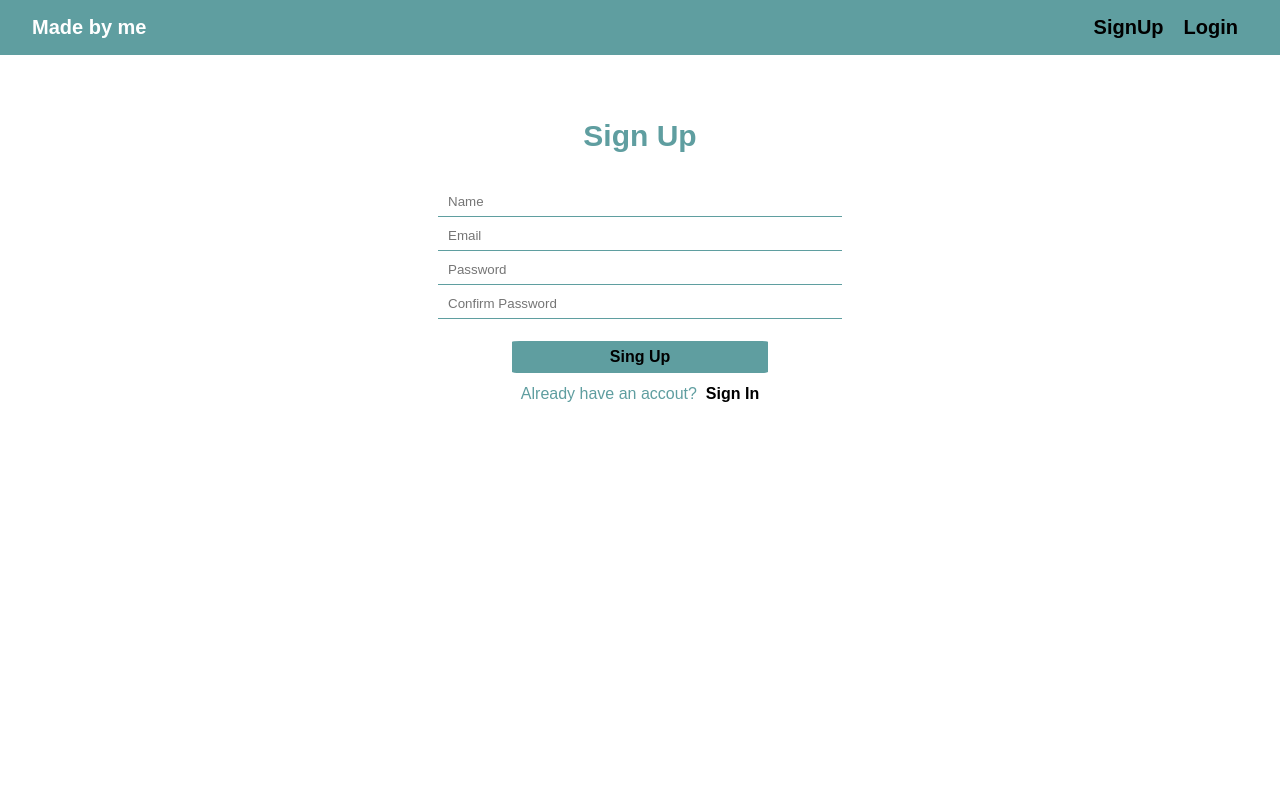
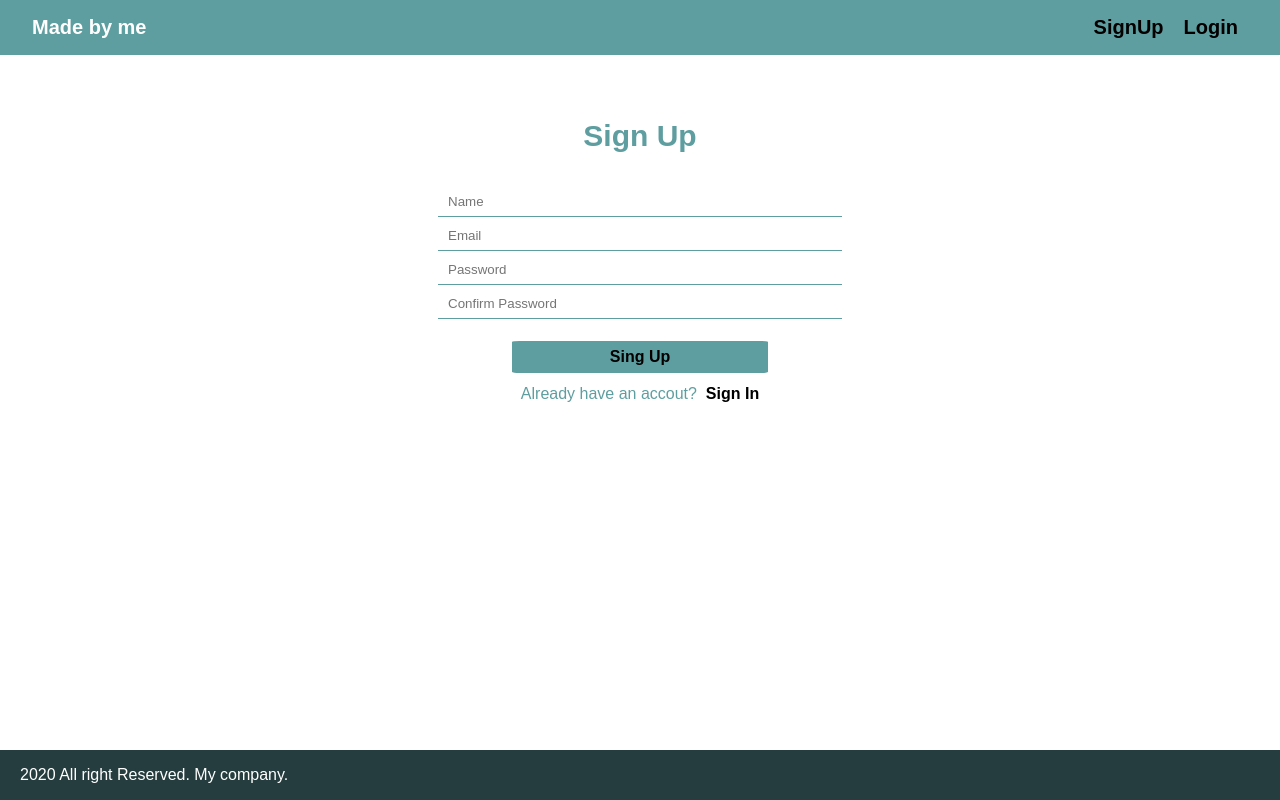
Before and after one commit to stepanchaparyan/MERN-favorites, a React (Create React App) app in the folder client/: page /register in a window 1280 px wide. Built offline with nearby package versions, Linux system fonts and the light colour scheme.

Commit message:
Added Footer

```diff
--- a/client/src/App.js
+++ b/client/src/App.js
@@ -1,9 +1,10 @@
 import React from 'react';
 import { BrowserRouter as Router, Route, Switch } from 'react-router-dom';
-import Navbar from './components/layouts/Navbar';
-import Home from './components/pages/Home';
-import Register from './components/pages/Register';
-import Login from './components/pages/Login';
+import Navbar from './components/layouts/Navbar/Navbar';
+import Footer from './components/layouts/Footer/Footer';
+import Home from './components/pages/Home/Home';
+import Register from './components/pages/Register/Register';
+import Login from './components/pages/Login/Login';
 import AuthState from './context/authContext/AuthState';
 import setAuthToken from './utils/setAuthToken';
 import PrivateRoute from './components/routing/PrivateRoute';
@@ -23,6 +24,7 @@ const App = () => {
             <Route exact path='/register' component={Register} />
             <Route exact path='/login' component={Login} />
           </Switch>
+          <Footer />
         </div>
       </Router>
     </AuthState>
--- /dev/null
+++ b/client/src/components/layouts/Footer/Footer.js
@@ -0,0 +1,12 @@
+import React from 'react';
+import { Container } from './FooterStyled';
+
+const Footer = () => {
+  return (
+    <Container>
+      {new Date().getFullYear()} All right Reserved. My company.
+    </Container>
+  );
+};
+
+export default Footer;
--- /dev/null
+++ b/client/src/components/layouts/Footer/FooterStyled.js
@@ -0,0 +1,13 @@
+import styled from 'styled-components';
+
+export const Container = styled.footer`
+  display: flex;
+  align-items: center;
+  position: absolute;
+  background: #253d3e;
+  color: white;
+  height: 50px;
+  bottom: 0;
+  width: calc(100% - 20px);
+  padding-left: 20px;
+`;
--- a/client/src/components/layouts/Navbar.js
+++ b/client/src/components/layouts/Navbar/Navbar.js
@@ -1,6 +1,6 @@
 import React, { useContext } from 'react';
 import { Link } from 'react-router-dom';
-import AuthContext from '../../context/authContext/authContext';
+import AuthContext from '../../../context/authContext/authContext';
 import { Container, Logo, AuthLinks, GuestLinks, UserName, Logout } from './NavbarStyled';
 
 const Navbar = () => {
--- a/client/src/components/pages/Home.js
+++ b/client/src/components/pages/Home/Home.js
@@ -1,5 +1,5 @@
 import React, { useContext, useEffect } from 'react';
-import AuthContext from '../../context/authContext/authContext';
+import AuthContext from '../../../context/authContext/authContext';
 import { Container } from './HomeStyled';
 
 const Home = () => {
--- a/client/src/components/pages/Register.js
+++ b/client/src/components/pages/Login/Login.js
@@ -1,6 +1,6 @@
-import React, { useContext, useState, useEffect } from 'react';
+import React, { useState, useContext, useEffect } from 'react';
 import { Link } from 'react-router-dom';
-import AuthContext from '../../context/authContext/authContext';
+import AuthContext from '../../../context/authContext/authContext';
 import {
   Container,
   Title,
@@ -9,55 +9,47 @@ import {
   Errors,
   QuestionText,
   ErrorButton
-} from './RegisterStyled';
+} from './LoginStyled';
 
-const Register = props => {
-  const { register, isAuthencated, error, clearErrors, setError } = useContext(
-    AuthContext
-  );
+const Login = props => {
+  const { login, isAuthencated, error, clearErrors } = useContext(AuthContext);
   useEffect(() => {
     if (isAuthencated) {
       props.history.push('/');
+      clearErrors();
+    } else {
+      clearErrors();
     }
   }, [isAuthencated, props.history]);
 
   const [user, setUser] = useState({
-    name: '',
     email: '',
-    password: '',
-    password2: ''
+    password: ''
   });
-  const { name, email, password, password2 } = user;
+  const { email, password } = user;
+
   const onchange = e => {
-    setUser({ ...user, [e.target.name]: e.target.value });
+    setUser({
+      ...user,
+      [e.target.name]: e.target.value
+    });
     if (error !== null) {
       clearErrors();
     }
   };
   const onsubmit = e => {
     e.preventDefault();
-    if (password !== password2) {
-      setError('Password does not match');
-    } else {
-      register({
-        name,
-        email,
-        password
-      });
-    }
+    login({
+      email,
+      password
+    });
+    clearErrors();
   };
+
   return (
     <Container>
-      <Title>Sign Up</Title>
+      <Title>Login</Title>
       <Form onSubmit={onsubmit}>
-        <Input
-          type='text'
-          name='name'
-          placeholder='Name'
-          value={name}
-          onChange={onchange}
-          required
-        />
         <Input
           type='email'
           name='email'
@@ -74,15 +66,7 @@ const Register = props => {
           onChange={onchange}
           required
         />
-        <Input
-          type='password'
-          name='password2'
-          placeholder='Confirm Password'
-          value={password2}
-          onChange={onchange}
-          required
-        />
-        <Input type='submit' value='Sing Up' />
+        <Input type='submit' value='Login' />
       </Form>
       {error !== null && (
         <Errors>
@@ -104,10 +88,9 @@ const Register = props => {
         </Errors>
       )}
       <QuestionText>
-        Already have an accout? &nbsp;<Link to='/login'>Sign In</Link>
+        Dont' have an accout? &nbsp;<Link to='/register'>Sign Up</Link>
       </QuestionText>
     </Container>
   );
 };
-
-export default Register;
+export default Login;
--- a/client/src/components/pages/Login.js
+++ b/client/src/components/pages/Register/Register.js
@@ -1,6 +1,6 @@
-import React, { useState, useContext, useEffect } from 'react';
+import React, { useContext, useState, useEffect } from 'react';
 import { Link } from 'react-router-dom';
-import AuthContext from '../../context/authContext/authContext';
+import AuthContext from '../../../context/authContext/authContext';
 import {
   Container,
   Title,
@@ -9,47 +9,55 @@ import {
   Errors,
   QuestionText,
   ErrorButton
-} from './LoginStyled';
+} from './RegisterStyled';
 
-const Login = props => {
-  const { login, isAuthencated, error, clearErrors } = useContext(AuthContext);
+const Register = props => {
+  const { register, isAuthencated, error, clearErrors, setError } = useContext(
+    AuthContext
+  );
   useEffect(() => {
     if (isAuthencated) {
       props.history.push('/');
-      clearErrors();
-    } else {
-      clearErrors();
     }
   }, [isAuthencated, props.history]);
 
   const [user, setUser] = useState({
+    name: '',
     email: '',
-    password: ''
+    password: '',
+    password2: ''
   });
-  const { email, password } = user;
-
+  const { name, email, password, password2 } = user;
   const onchange = e => {
-    setUser({
-      ...user,
-      [e.target.name]: e.target.value
-    });
+    setUser({ ...user, [e.target.name]: e.target.value });
     if (error !== null) {
       clearErrors();
     }
   };
   const onsubmit = e => {
     e.preventDefault();
-    login({
-      email,
-      password
-    });
-    clearErrors();
+    if (password !== password2) {
+      setError('Password does not match');
+    } else {
+      register({
+        name,
+        email,
+        password
+      });
+    }
   };
-
   return (
     <Container>
-      <Title>Login</Title>
+      <Title>Sign Up</Title>
       <Form onSubmit={onsubmit}>
+        <Input
+          type='text'
+          name='name'
+          placeholder='Name'
+          value={name}
+          onChange={onchange}
+          required
+        />
         <Input
           type='email'
           name='email'
@@ -66,7 +74,15 @@ const Login = props => {
           onChange={onchange}
           required
         />
-        <Input type='submit' value='Login' />
+        <Input
+          type='password'
+          name='password2'
+          placeholder='Confirm Password'
+          value={password2}
+          onChange={onchange}
+          required
+        />
+        <Input type='submit' value='Sing Up' />
       </Form>
       {error !== null && (
         <Errors>
@@ -88,9 +104,10 @@ const Login = props => {
         </Errors>
       )}
       <QuestionText>
-        Dont' have an accout? &nbsp;<Link to='/register'>Sign Up</Link>
+        Already have an accout? &nbsp;<Link to='/login'>Sign In</Link>
       </QuestionText>
     </Container>
   );
 };
-export default Login;
+
+export default Register;
```
Also changed, not shown: client/src/components/layouts/Navbar/NavbarStyled.js (renamed from client/src/components/layouts/NavbarStyled.js), client/src/components/pages/Home/HomeStyled.js (renamed from client/src/components/pages/HomeStyled.js), client/src/components/pages/Login/LoginStyled.js (renamed from client/src/components/pages/LoginStyled.js), client/src/components/pages/Register/RegisterStyled.js (renamed from client/src/components/pages/RegisterStyled.js).
